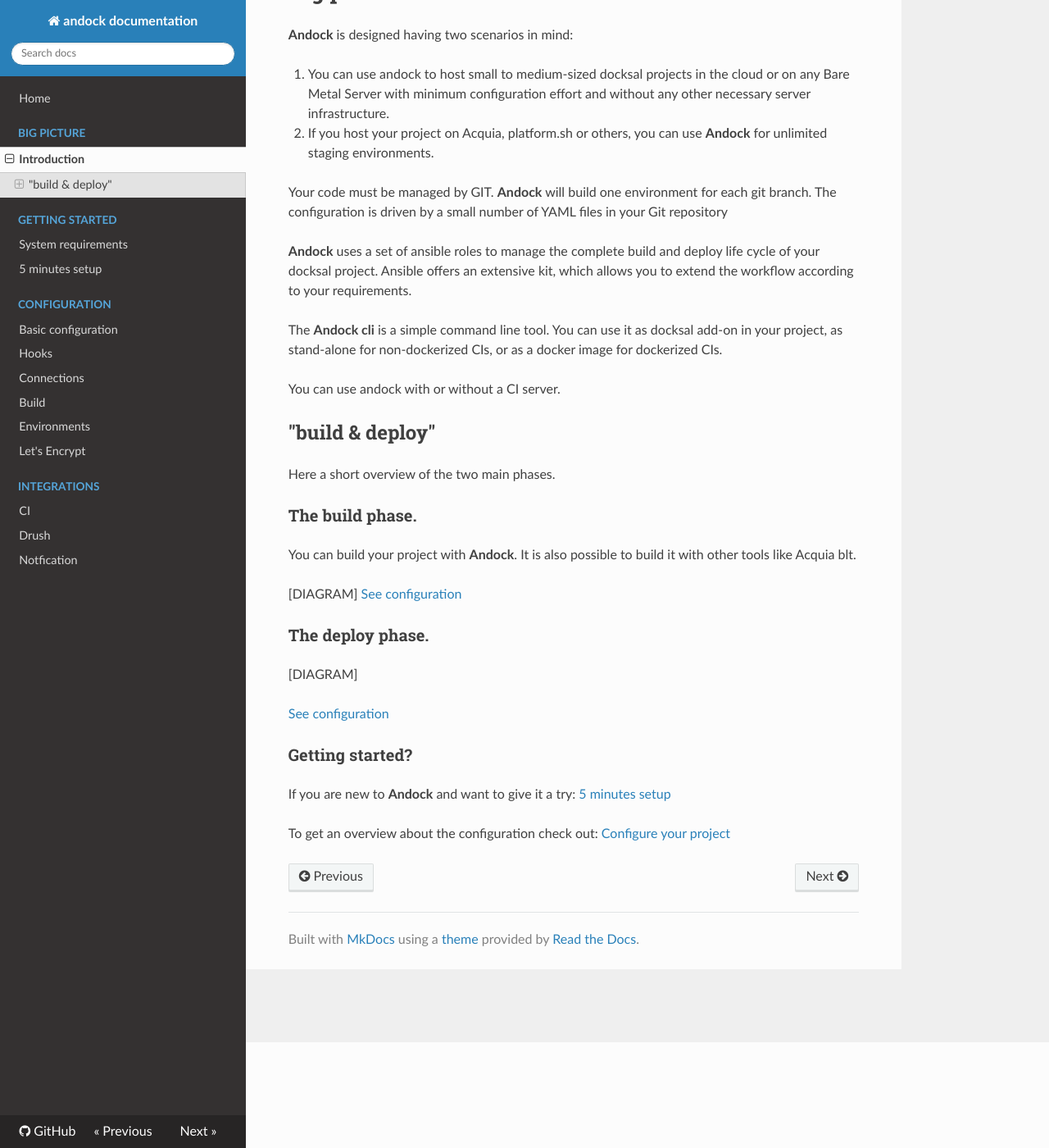
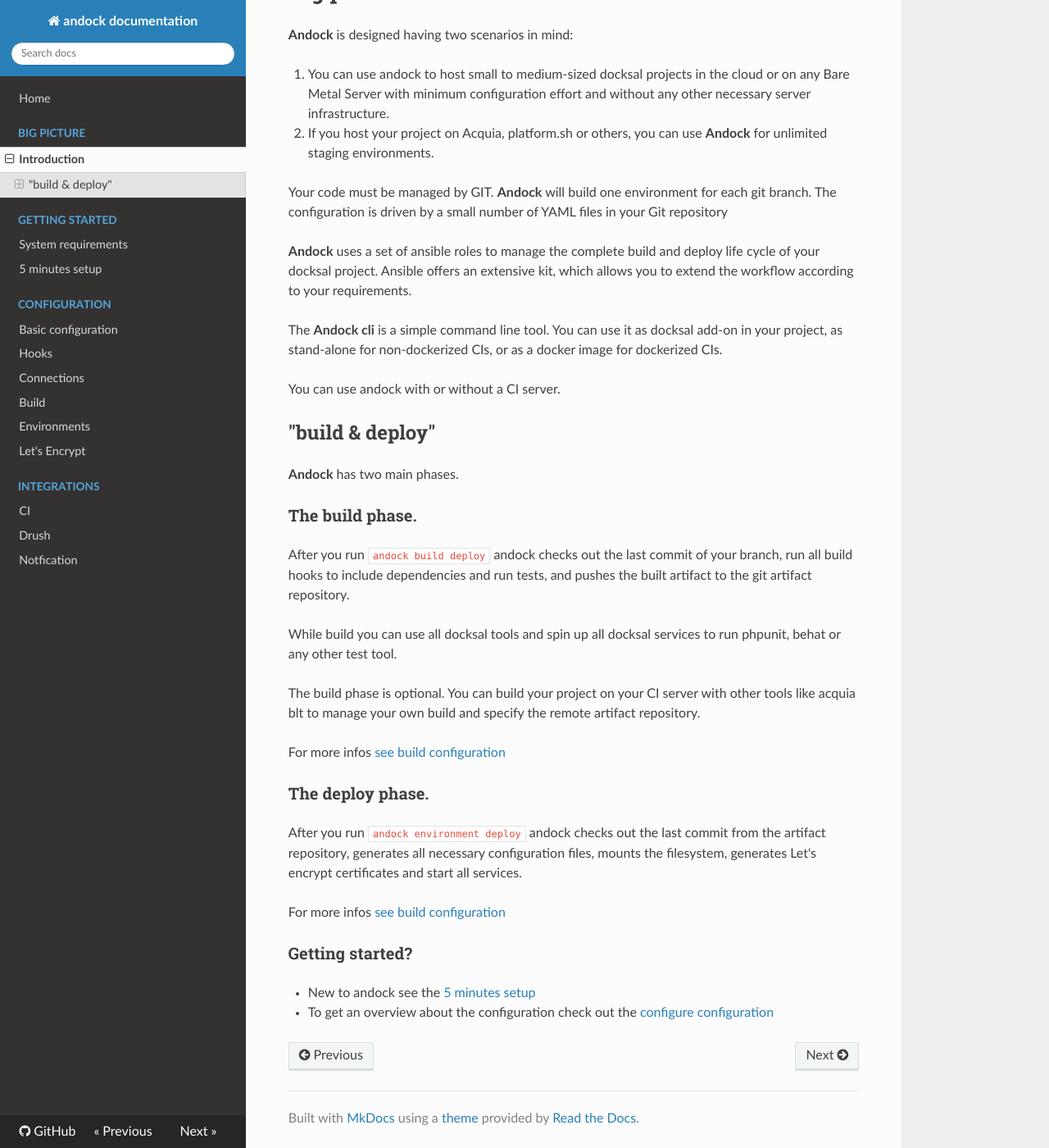
Before and after one commit to andock/andock, an MkDocs documentation site: the page built from docs/big-picture/introduction.md, in a window 1280 px wide and 1400 px high, scrolled down 129 px. Shown: the whole window at 82% size. Built offline with MkDocs 1.6.1, drawn with Linux system fonts in a browser that asks for light colours; nearby versions of some CDN libraries; old or Windows-style settings are respelled for this version of MkDocs.

Commit message:
Update docs.

```diff
--- a/docs/big-picture/introduction.md
+++ b/docs/big-picture/introduction.md
@@ -14,21 +14,23 @@
 You can use andock with or without a CI server.
 
 ## "build &amp; deploy"
-Here a short overview of the two main phases.
+<b>Andock</b> has two main phases.
 
 ### The build phase.
-You can build your project with <b>Andock</b>. It is also possible to build it with other tools like Acquia blt.
+After you run `andock build deploy` andock checks out the last commit of your branch, run all build hooks to include dependencies and run tests, and pushes the built artifact to the git artifact repository.
 
-[DIAGRAM]
-[See configuration](../configuration/build.md)
+While build you can use all docksal tools and spin up all docksal services to run phpunit, behat or any other test tool.
+
+The build phase is optional. You can build your project on your CI server with other tools like acquia blt to manage your own build and specify the remote artifact repository.
+
+For more infos [see build configuration](../configuration/build.md)
 
 ### The deploy phase.
-[DIAGRAM]
+After you run `andock environment deploy` andock checks out the last commit from the artifact repository, generates all necessary configuration files, mounts the filesystem, generates Let's encrypt certificates and start all services.
 
-[See configuration](../configuration/environment.md)
+For more infos [see build configuration](../configuration/environment.md)
 ### Getting started?
-If you are new to <b>Andock</b> and want to give it a try:
-[5 minutes setup](../getting-started/docksal.md)
+* New to andock see the [5 minutes setup](../getting-started/docksal.md)
 
-To get an overview about the configuration check out:
-[Configure your project](../configuration/andock.md)
+* To get an overview about the configuration check out the
+[configure configuration](../configuration/andock.md)
```
Also changed, not shown: docs/getting-started/docksal.md (+9 -6 lines), 1 other file.
